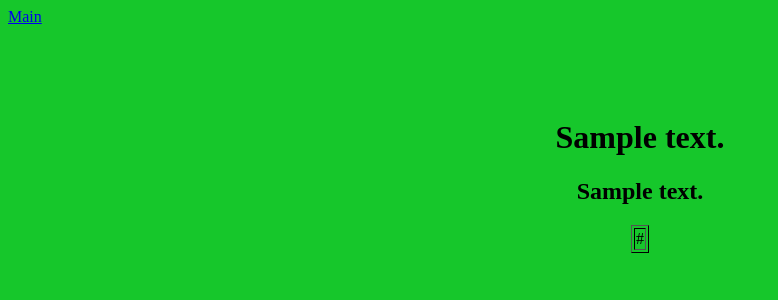
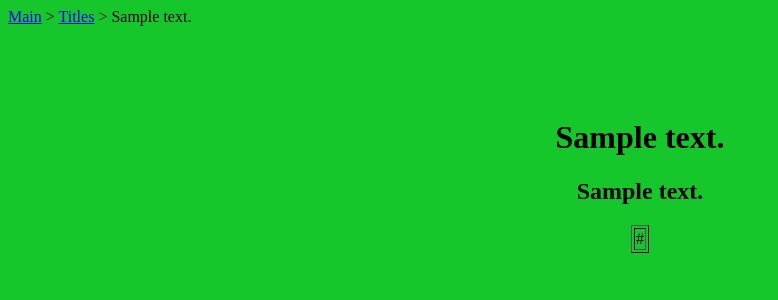
Before and after one commit to sebdoesntknow/spoiler, a Django app: template templates/web_spoiler/title_spoiler.html in a window 1280 px wide. Shown: the top 300 px of the page, without its empty margins (0-778 px from the left). Run offline with Django 3.2, Linux system fonts and the light colour scheme; the template is opened without the code that fills it: most values are stand-ins (such as "Sample title", 1, 10 or a date in 2020).

Commit message:
title_spoiler.html update. Shows where you are in sidebar

```diff
--- a/templates/web_spoiler/title_spoiler.html
+++ b/templates/web_spoiler/title_spoiler.html
@@ -1,7 +1,9 @@
 {% extends "base.html" %}
 
 {% block sidebar %}
-<a href="{% url 'web_spoiler:index' %}">Main</a>
+<a href="{% url 'web_spoiler:index' %}">Main</a> >
+<a href="{% url 'web_spoiler:titles' %}">Titles</a> >
+{{ title_spoiler.title.title_text }}
 {% endblock %}
 
 {% block content %}
```
